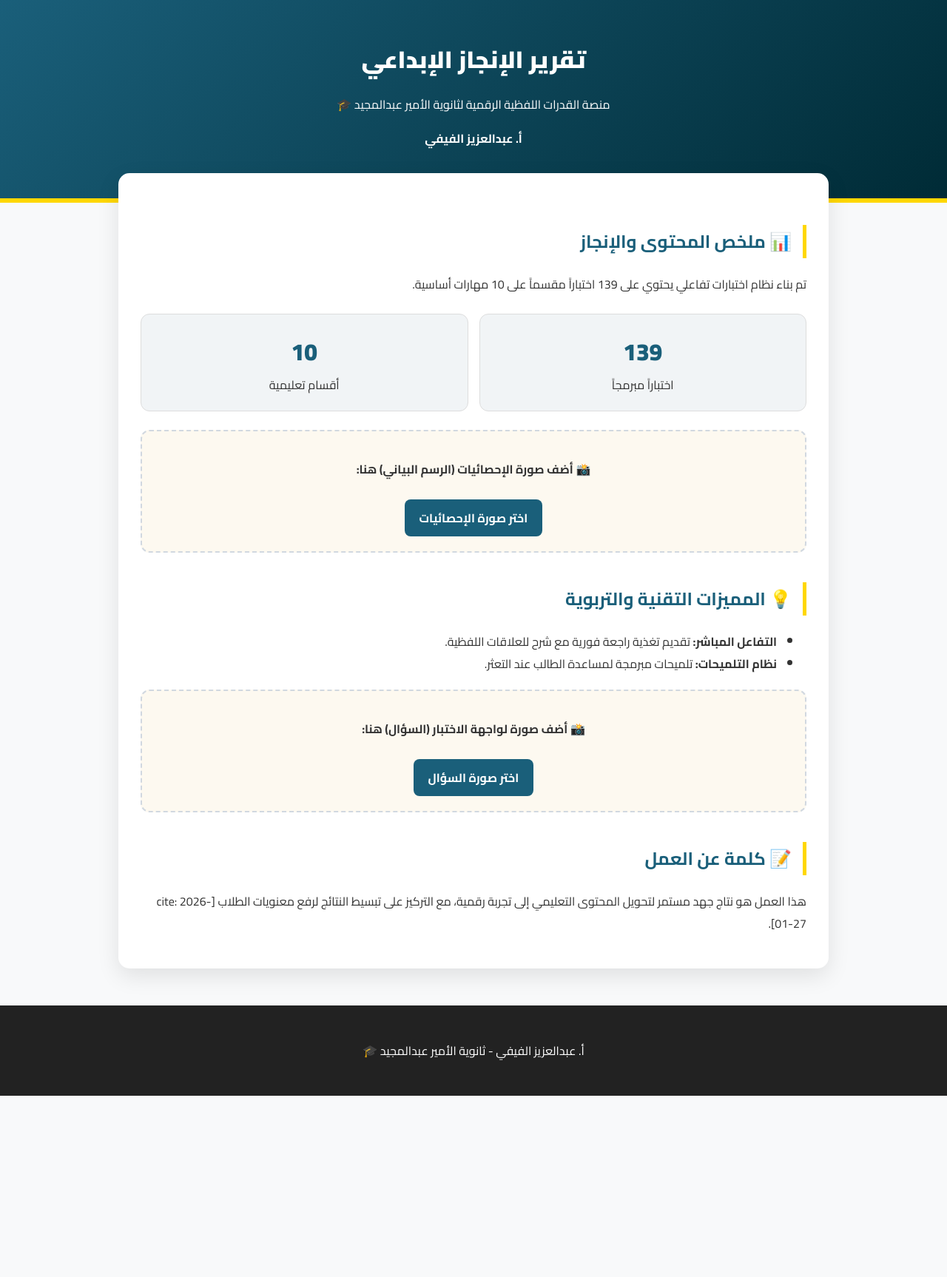
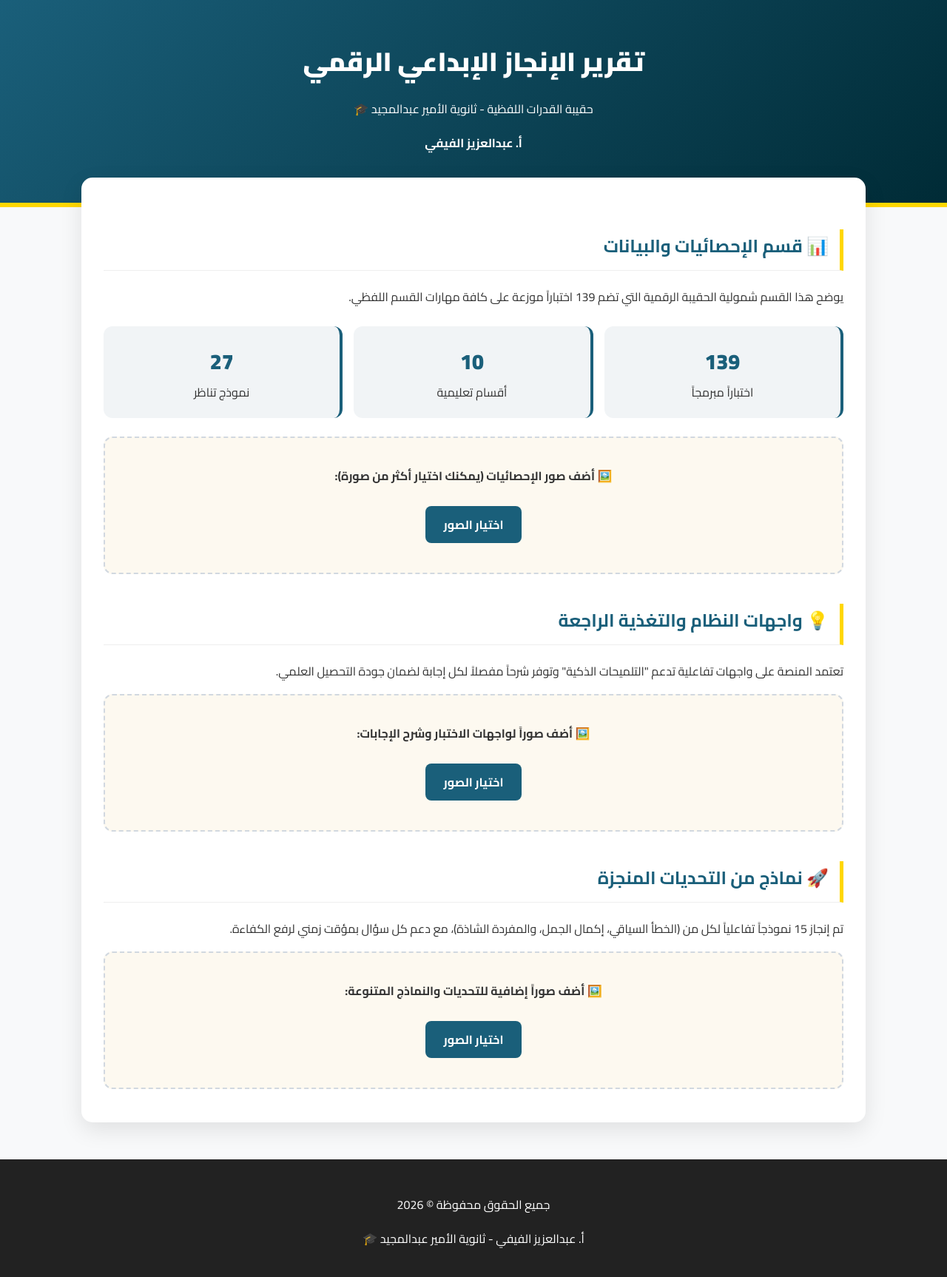
Before and after one commit to aztlaztl1512-bit/ABONAOAF, a plain HTML site: page index.html in a window 1280 px wide. Shown: the whole page at 74% size. Before the commit the page ends 1481 px from the top, so only its background shows below. Drawn offline with Linux system fonts and the light colour scheme.

Commit message:
Add files via upload

```diff
--- a/index.html
+++ b/index.html
@@ -9,83 +9,104 @@
         :root { --primary: #1a5f7a; --accent: #ffd700; --bg: #f8f9fa; }
         body { font-family: 'Cairo', sans-serif; background-color: var(--bg); color: #333; margin: 0; padding: 0; }
         header { background: linear-gradient(135deg, #1a5f7a 0%, #002b36 100%); color: white; padding: 50px 20px; text-align: center; border-bottom: 6px solid var(--accent); }
-        .container { max-width: 900px; margin: -40px auto 50px; background: white; padding: 30px; border-radius: 15px; box-shadow: 0 10px 30px rgba(0,0,0,0.1); }
-        h1 { margin: 0; font-weight: 900; font-size: 2em; }
-        h2 { color: var(--primary); border-right: 5px solid var(--accent); padding-right: 15px; margin-top: 40px; }
+        .container { max-width: 1000px; margin: -40px auto 50px; background: white; padding: 30px; border-radius: 15px; box-shadow: 0 10px 30px rgba(0,0,0,0.1); }
+        h1 { margin: 0; font-weight: 900; font-size: 2.2em; }
+        h2 { color: var(--primary); border-right: 5px solid var(--accent); padding-right: 15px; margin-top: 40px; border-bottom: 1px solid #eee; padding-bottom: 10px; }
 
-        /* تصميم زر رفع الصور */
-        .upload-section { background: #fdf9f0; border: 2px dashed #d1d8e0; padding: 20px; border-radius: 12px; text-align: center; margin: 20px 0; }
-        .upload-btn { background: var(--primary); color: white; padding: 10px 20px; border-radius: 8px; cursor: pointer; display: inline-block; margin-top: 10px; font-weight: bold; }
-        .upload-btn:hover { background: #002b36; }
+        /* قسم الرفع */
+        .upload-area { background: #fdf9f0; border: 2px dashed #d1d8e0; padding: 20px; border-radius: 12px; text-align: center; margin: 15px 0; transition: 0.3s; }
+        .upload-area:hover { border-color: var(--primary); background: #f1f4f6; }
+        .upload-btn { background: var(--primary); color: white; padding: 10px 25px; border-radius: 8px; cursor: pointer; display: inline-block; font-weight: bold; margin-top: 10px; }
         input[type="file"] { display: none; }
 
-        .report-img { width: 100%; border-radius: 12px; display: none; margin-top: 20px; border: 1px solid #ddd; box-shadow: 0 5px 15px rgba(0,0,0,0.1); }
-        .stats-grid { display: grid; grid-template-columns: repeat(auto-fit, minmax(200px, 1fr)); gap: 15px; margin: 25px 0; }
-        .stat-card { background: #f1f4f6; padding: 20px; border-radius: 12px; text-align: center; border: 1px solid #ddd; }
-        .stat-num { font-size: 2em; font-weight: 900; color: var(--primary); display: block; }
+        /* معرض الصور */
+        .gallery { display: grid; grid-template-columns: repeat(auto-fit, minmax(280px, 1fr)); gap: 15px; margin-top: 20px; }
+        .gallery-item { position: relative; border: 1px solid #ddd; border-radius: 10px; overflow: hidden; box-shadow: 0 4px 10px rgba(0,0,0,0.05); background: #fff; }
+        .gallery-item img { width: 100%; height: auto; display: block; transition: 0.3s; }
+        .gallery-item:hover img { transform: scale(1.03); }
+
+        .stats-grid { display: grid; grid-template-columns: repeat(auto-fit, minmax(180px, 1fr)); gap: 15px; margin: 25px 0; }
+        .stat-card { background: #f1f4f6; padding: 20px; border-radius: 12px; text-align: center; border-right: 4px solid var(--primary); }
+        .stat-num { font-size: 1.8em; font-weight: 900; color: var(--primary); display: block; }
 
         footer { background: #222; color: white; text-align: center; padding: 30px; margin-top: 50px; }
-        @media print { .upload-section { display: none; } } /* إخفاء أزرار الرفع عند الطباعة */
+        @media print { .upload-area, .upload-btn { display: none !important; } .container { box-shadow: none; margin-top: 20px; } }
     </style>
 </head>
 <body>
 
 <header>
-    <h1>تقرير الإنجاز الإبداعي</h1>
-    <p>منصة القدرات اللفظية الرقمية لثانوية الأمير عبدالمجيد 🎓</p>
+    <h1>تقرير الإنجاز الإبداعي الرقمي</h1>
+    <p>حقيبة القدرات اللفظية - ثانوية الأمير عبدالمجيد 🎓</p>
     <p><strong>أ. عبدالعزيز الفيفي</strong></p>
 </header>
 
 <div class="container">
-    <h2>📊 ملخص المحتوى والإنجاز</h2>
-    <p>تم بناء نظام اختبارات تفاعلي يحتوي على 139 اختباراً مقسماً على 10 مهارات أساسية.</p>
+    <h2>📊 قسم الإحصائيات والبيانات</h2>
+    <p>يوضح هذا القسم شمولية الحقيبة الرقمية التي تضم 139 اختباراً موزعة على كافة مهارات القسم اللفظي.</p>
 
     <div class="stats-grid">
         <div class="stat-card"><span class="stat-num">139</span>اختباراً مبرمجاً</div>
         <div class="stat-card"><span class="stat-num">10</span>أقسام تعليمية</div>
+        <div class="stat-card"><span class="stat-num">27</span>نموذج تناظر</div>
     </div>
 
-    <div class="upload-section">
-        <p>📸 <strong>أضف صورة الإحصائيات (الرسم البياني) هنا:</strong></p>
+    <div class="upload-area">
+        <p>🖼️ <strong>أضف صور الإحصائيات (يمكنك اختيار أكثر من صورة):</strong></p>
         <label class="upload-btn">
-            اختر صورة الإحصائيات
-            <input type="file" accept="image/*" onchange="previewImage(event, 'stats-preview')">
+            اختيار الصور
+            <input type="file" accept="image/*" multiple onchange="handleFiles(this.files, 'stats-gallery')">
         </label>
-        <img id="stats-preview" class="report-img" alt="إحصائيات المنصة">
+        <div id="stats-gallery" class="gallery"></div>
     </div>
 
-    <h2>💡 المميزات التقنية والتربوية</h2>
-    <ul>
-        <li><strong>التفاعل المباشر:</strong> تقديم تغذية راجعة فورية مع شرح للعلاقات اللفظية.</li>
-        <li><strong>نظام التلميحات:</strong> تلميحات مبرمجة لمساعدة الطالب عند التعثر.</li>
-    </ul>
+    <h2>💡 واجهات النظام والتغذية الراجعة</h2>
+    <p>تعتمد المنصة على واجهات تفاعلية تدعم "التلميحات الذكية" وتوفر شرحاً مفصلاً لكل إجابة لضمان جودة التحصيل العلمي.</p>
 
-    <div class="upload-section">
-        <p>📸 <strong>أضف صورة لواجهة الاختبار (السؤال) هنا:</strong></p>
+    <div class="upload-area">
+        <p>🖼️ <strong>أضف صوراً لواجهات الاختبار وشرح الإجابات:</strong></p>
         <label class="upload-btn">
-            اختر صورة السؤال
-            <input type="file" accept="image/*" onchange="previewImage(event, 'quiz-preview')">
+            اختيار الصور
+            <input type="file" accept="image/*" multiple onchange="handleFiles(this.files, 'quiz-gallery')">
         </label>
-        <img id="quiz-preview" class="report-img" alt="واجهة الاختبار">
+        <div id="quiz-gallery" class="gallery"></div>
     </div>
 
-    <h2>📝 كلمة عن العمل</h2>
-    <p>هذا العمل هو نتاج جهد مستمر لتحويل المحتوى التعليمي إلى تجربة رقمية، مع التركيز على تبسيط النتائج لرفع معنويات الطلاب [cite: 2026-01-27].</p>
+    <h2>🚀 نماذج من التحديات المنجزة</h2>
+    <p>تم إنجاز 15 نموذجاً تفاعلياً لكل من (الخطأ السياقي، إكمال الجمل، والمفردة الشاذة)، مع دعم كل سؤال بمؤقت زمني لرفع الكفاءة.</p>
+
+    <div class="upload-area">
+        <p>🖼️ <strong>أضف صوراً إضافية للتحديات والنماذج المتنوعة:</strong></p>
+        <label class="upload-btn">
+            اختيار الصور
+            <input type="file" accept="image/*" multiple onchange="handleFiles(this.files, 'extra-gallery')">
+        </label>
+        <div id="extra-gallery" class="gallery"></div>
+    </div>
 </div>
 
 <footer>
+    <p>جميع الحقوق محفوظة © 2026</p>
     <p>أ. عبدالعزيز الفيفي - ثانوية الأمير عبدالمجيد 🎓</p>
 </footer>
 
 <script>
-    function previewImage(event, imgId) {
-        const reader = new FileReader();
-        reader.onload = function() {
-            const output = document.getElementById(imgId);
-            output.src = reader.result;
-            output.style.display = 'block'; // إظهار الصورة بعد اختيارها
-        };
-        reader.readAsDataURL(event.target.files[0]);
+    function handleFiles(files, galleryId) {
+        const gallery = document.getElementById(galleryId);
+        // gallery.innerHTML = ''; // امسح هذه السطر إذا أردت تراكم الصور عند كل اختيار جديد
+
+        for (let i = 0; i < files.length; i++) {
+            const file = files[i];
+            const reader = new FileReader();
+
+            reader.onload = function(e) {
+                const item = document.createElement('div');
+                item.className = 'gallery-item';
+                item.innerHTML = `<img src="${e.target.result}" alt="صورة مرفقة">`;
+                gallery.appendChild(item);
+            }
+            reader.readAsDataURL(file);
+        }
     }
 </script>
 
```
